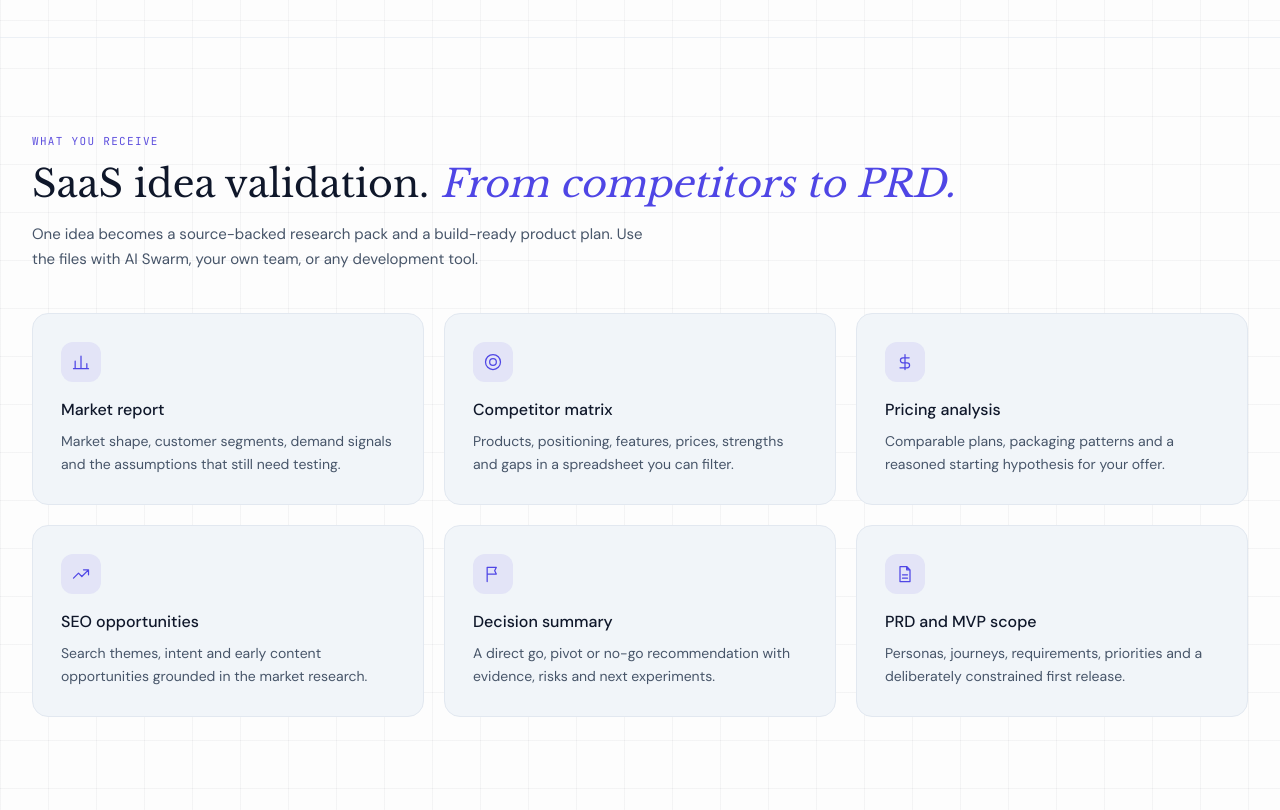
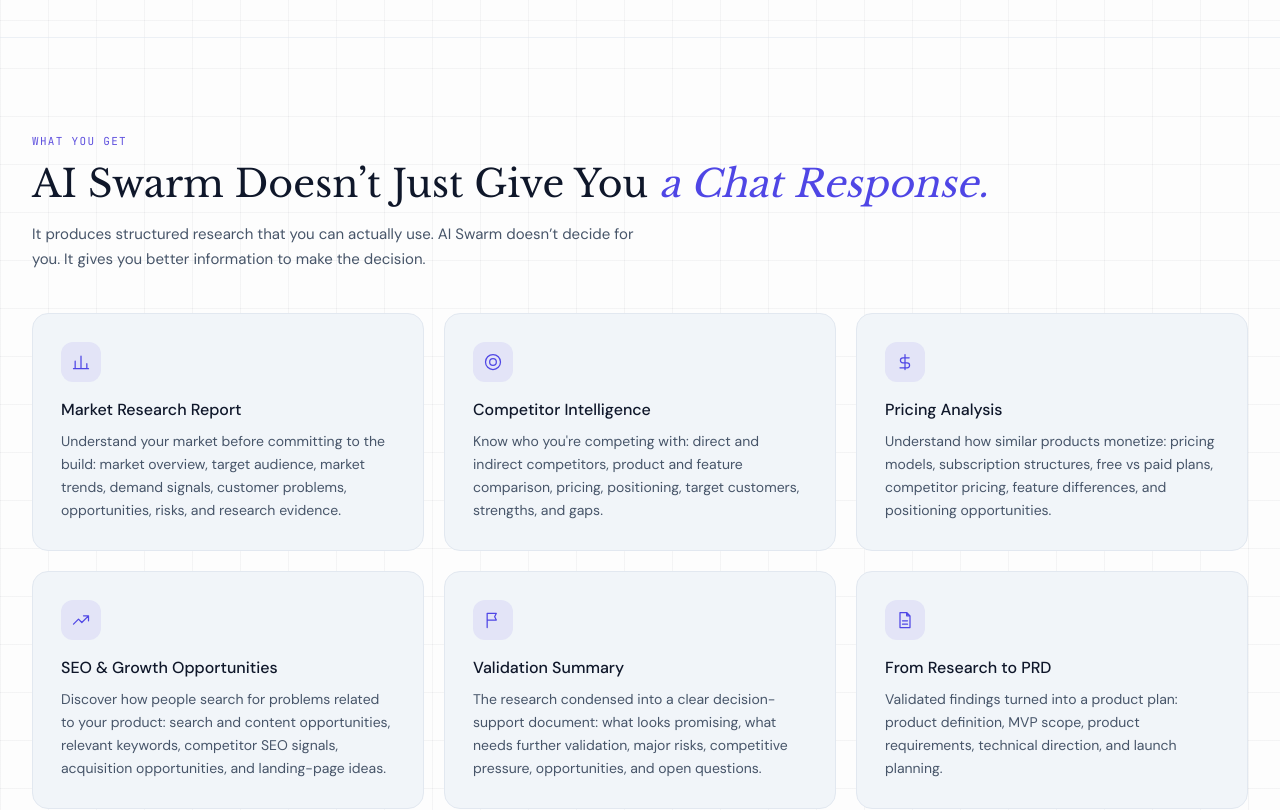
Before and after one commit to niks-nikhil-anand/AI_Swarm_Landing_page_swarm.devkitmarket.com, a Next.js app: page / in a window 1280 px wide. Shown: the part 1660-2470 px from the top of the page. Built offline with nearby package versions, Linux system fonts and the light colour scheme; no server answers.

Commit message:
feat(sections): update Deliverables section copy and deliverables list

```diff
--- a/components/landing/sections/Deliverables.tsx
+++ b/components/landing/sections/Deliverables.tsx
@@ -7,33 +7,33 @@
 
 const deliverables = [
   {
-    name: "Market report",
-    body: "Market shape, customer segments, demand signals and the assumptions that still need testing.",
+    name: "Market Research Report",
+    body: "Understand your market before committing to the build: market overview, target audience, market trends, demand signals, customer problems, opportunities, risks, and research evidence.",
     icon: icons.chart,
   },
   {
-    name: "Competitor matrix",
-    body: "Products, positioning, features, prices, strengths and gaps in a spreadsheet you can filter.",
+    name: "Competitor Intelligence",
+    body: "Know who you're competing with: direct and indirect competitors, product and feature comparison, pricing, positioning, target customers, strengths, and gaps.",
     icon: icons.target,
   },
   {
-    name: "Pricing analysis",
-    body: "Comparable plans, packaging patterns and a reasoned starting hypothesis for your offer.",
+    name: "Pricing Analysis",
+    body: "Understand how similar products monetize: pricing models, subscription structures, free vs paid plans, competitor pricing, feature differences, and positioning opportunities.",
     icon: icons.coin,
   },
   {
-    name: "SEO opportunities",
-    body: "Search themes, intent and early content opportunities grounded in the market research.",
+    name: "SEO & Growth Opportunities",
+    body: "Discover how people search for problems related to your product: search and content opportunities, relevant keywords, competitor SEO signals, acquisition opportunities, and landing-page ideas.",
     icon: icons.trend,
   },
   {
-    name: "Decision summary",
-    body: "A direct go, pivot or no-go recommendation with evidence, risks and next experiments.",
+    name: "Validation Summary",
+    body: "The research condensed into a clear decision-support document: what looks promising, what needs further validation, major risks, competitive pressure, opportunities, and open questions.",
     icon: icons.flag,
   },
   {
-    name: "PRD and MVP scope",
-    body: "Personas, journeys, requirements, priorities and a deliberately constrained first release.",
+    name: "From Research to PRD",
+    body: "Validated findings turned into a product plan: product definition, MVP scope, product requirements, technical direction, and launch planning.",
     icon: icons.file,
   },
 ];
@@ -42,13 +42,13 @@
   return (
     <Section id="deliverables">
       <SectionHeader
-        eyebrow="WHAT YOU RECEIVE"
+        eyebrow="WHAT YOU GET"
         title={
           <>
-            SaaS idea validation. <Accent>From competitors to PRD.</Accent>
+            AI Swarm Doesn’t Just Give You <Accent>a Chat Response.</Accent>
           </>
         }
-        description="One idea becomes a source-backed research pack and a build-ready product plan. Use the files with AI Swarm, your own team, or any development tool."
+        description="It produces structured research that you can actually use. AI Swarm doesn’t decide for you. It gives you better information to make the decision."
       />
 
       <div className="mt-8 grid grid-cols-1 gap-3 sm:mt-10 sm:grid-cols-2 sm:gap-5 lg:grid-cols-3">
```
